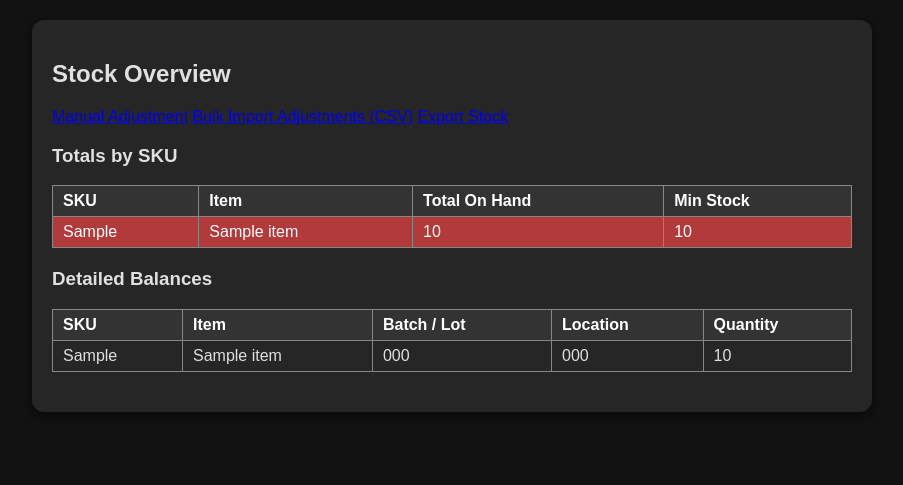
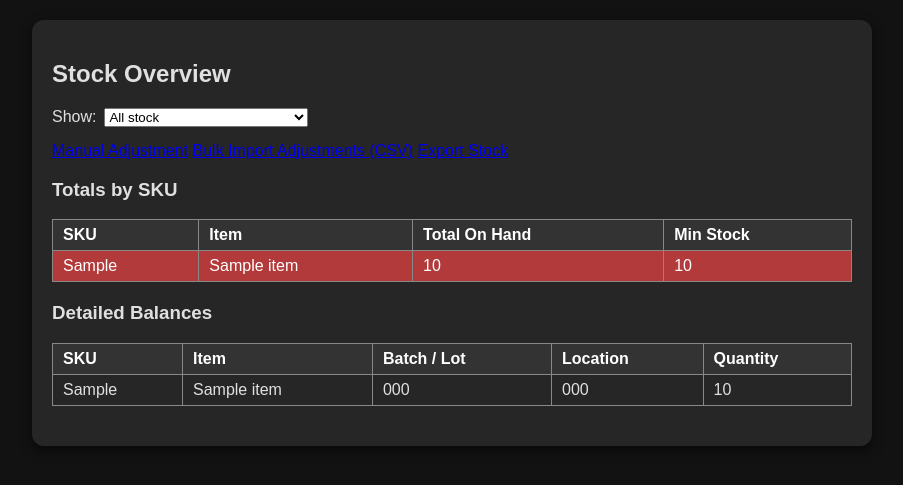
Before and after one commit to baldus/Hyperion-Operations-Hub, a Flask app: page /inventory/stock in a window 1280 px wide. Shown: the part 134-619 px from the top of the page, without its empty margins (188-1091 px from the left). Run offline with Flask 3, Linux system fonts and the light colour scheme; tables that the repository leaves empty hold one stand-in row (values such as "Sample post").

Commit message:
Add stock status filtering and tests

```diff
--- a/invapp2/invapp/routes/inventory.py
+++ b/invapp2/invapp/routes/inventory.py
@@ -394,6 +394,9 @@ def export_locations():
 def list_stock():
     page = request.args.get("page", 1, type=int)
     size = request.args.get("size", 20, type=int)
+    status = request.args.get("status", "all")
+    if status not in {"all", "low", "near"}:
+        status = "all"
     rows_query = (
         db.session.query(
             Movement.item_id,
@@ -407,7 +410,7 @@ def list_stock():
     pagination = rows_query.paginate(page=page, per_page=size, error_out=False)
     rows = pagination.items
 
-    totals = dict(
+    totals_query = (
         db.session.query(
             Movement.item_id,
             func.sum(Movement.quantity).label("total_on_hand")
@@ -415,19 +418,39 @@ def list_stock():
         .group_by(Movement.item_id)
         .all()
     )
+    totals_map = {item_id: int(total or 0) for item_id, total in totals_query}
 
-    balances = []
     items = {i.id: i for i in Item.query.all()}
     locations = {l.id: l for l in Location.query.all()}
     batches = {b.id: b for b in Batch.query.all()}
 
+    def matches_status(item_obj, total_qty):
+        if status == "all":
+            return True
+        if not item_obj:
+            return False
+        min_stock = item_obj.min_stock or 0
+        multiplier = 1.05 if status == "low" else 1.25
+        return total_qty < (min_stock * multiplier)
+
+    totals = {
+        item_id: total
+        for item_id, total in totals_map.items()
+        if matches_status(items.get(item_id), total)
+    }
+
+    balances = []
     for item_id, batch_id, location_id, on_hand in rows:
+        item = items.get(item_id)
+        total_on_hand = totals_map.get(item_id, 0)
+        if not matches_status(item, total_on_hand):
+            continue
         balances.append({
-            "item": items.get(item_id),
+            "item": item,
             "batch": batches.get(batch_id) if batch_id else None,
             "location": locations.get(location_id),
             "on_hand": int(on_hand),
-            "total_on_hand": int(totals.get(item_id, 0)),
+            "total_on_hand": total_on_hand,
         })
 
     return render_template(
@@ -435,6 +458,7 @@ def list_stock():
         balances=balances,
         totals=totals,
         items=items,
+        status=status,
         page=page,
         size=size,
         pages=pagination.pages,
--- a/invapp2/invapp/templates/inventory/list_stock.html
+++ b/invapp2/invapp/templates/inventory/list_stock.html
@@ -1,6 +1,18 @@
 {% extends "base.html" %}
 {% block content %}
 <h2>Stock Overview</h2>
+
+<div class="stock-filters" style="margin-bottom: 15px;">
+  <form method="get" class="status-filter-form" style="display: inline-flex; gap: 8px; align-items: center;">
+    <label for="status">Show:</label>
+    <select id="status" name="status" onchange="this.form.submit()">
+      <option value="all" {% if status == 'all' %}selected{% endif %}>All stock</option>
+      <option value="low" {% if status == 'low' %}selected{% endif %}>Low stock (&lt;105% of min)</option>
+      <option value="near" {% if status == 'near' %}selected{% endif %}>Near minimum (&lt;125% of min)</option>
+    </select>
+    <input type="hidden" name="size" value="{{ size }}">
+  </form>
+</div>
 
 <!-- Action buttons -->
 <div style="margin-bottom: 15px;">
@@ -43,6 +55,7 @@
     <th>Total On Hand</th>
     <th>Min Stock</th>
   </tr>
+  {% if totals %}
     {% for item_id, total in totals.items() %}
       {% set item = items[item_id] %}
       {% set min_stock = item.min_stock or 0 %}
@@ -60,6 +73,11 @@
         <td>{{ min_stock }}</td>
       </tr>
     {% endfor %}
+  {% else %}
+    <tr>
+      <td colspan="4">No items match the selected filter.</td>
+    </tr>
+  {% endif %}
 </table>
 
 <!-- Detailed balances by batch/location -->
@@ -72,6 +90,7 @@
     <th>Location</th>
     <th>Quantity</th>
   </tr>
+  {% if balances %}
     {% for bal in balances %}
     <tr>
       <td>{{ bal.item.sku if bal.item else "???" }}</td>
@@ -81,13 +100,18 @@
       <td>{{ bal.on_hand }}</td>
     </tr>
     {% endfor %}
+  {% else %}
+    <tr>
+      <td colspan="5">No location-level balances for the selected filter.</td>
+    </tr>
+  {% endif %}
 </table>
 <div class="pagination">
   {% if page > 1 %}
-    <a href="{{ url_for('inventory.list_stock', page=page-1, size=size) }}">Previous</a>
+    <a href="{{ url_for('inventory.list_stock', page=page-1, size=size, status=status) }}">Previous</a>
   {% endif %}
   {% if page < pages %}
-    <a href="{{ url_for('inventory.list_stock', page=page+1, size=size) }}">Next</a>
+    <a href="{{ url_for('inventory.list_stock', page=page+1, size=size, status=status) }}">Next</a>
   {% endif %}
 </div>
 {% endblock %}
```
Also changed, not shown: invapp2/tests/test_inventory.py (added, +92 -0 lines). Lines whose indentation alone changed are shown as unchanged.
